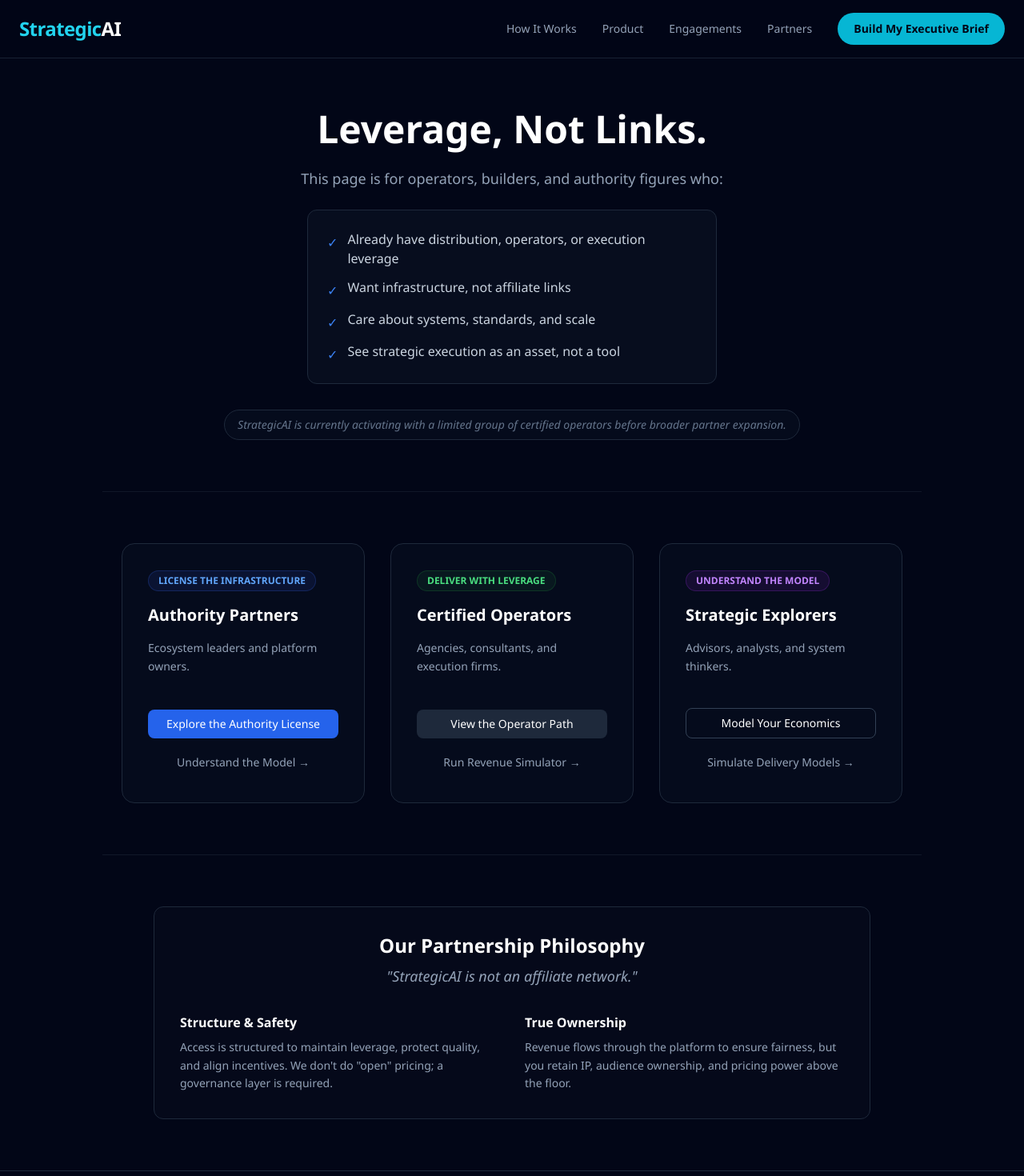
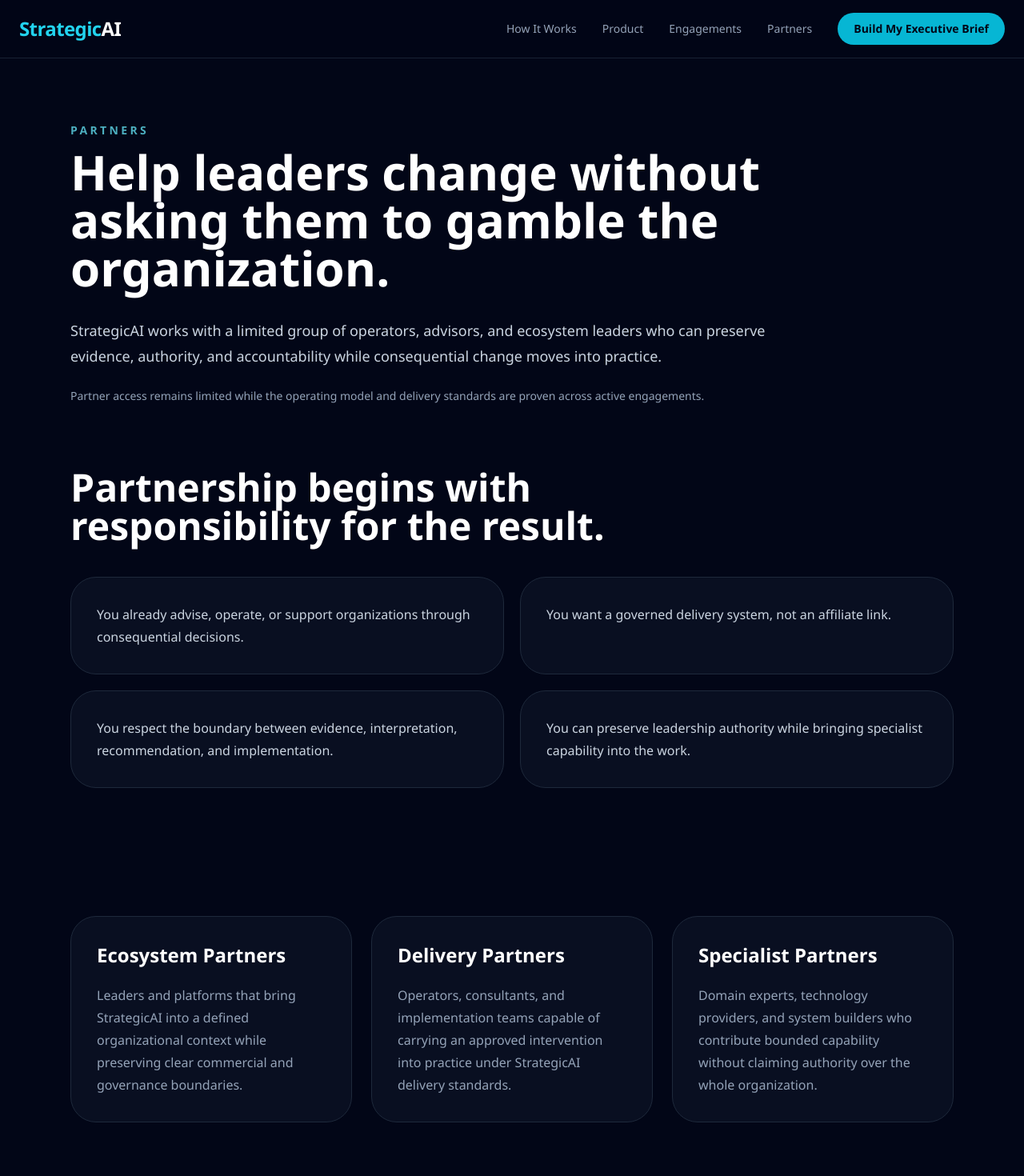
Before and after one commit to tonycamero/strategicai-marketing, a React (Vite) app in the folder frontend/: page /partners in a window 1280 px wide. Shown: the top 1470 px of the page at 80% size. Built offline with nearby package versions, Linux system fonts and the light colour scheme.

Commit message:
feat: refresh governed change narrative

```diff
--- a/frontend/src/components/Footer.tsx
+++ b/frontend/src/components/Footer.tsx
@@ -25,6 +25,7 @@
               <li><Link to="/#how-it-works" className="text-slate-500 hover:text-white transition text-sm">How It Works</Link></li>
               <li><Link to="/product" className="text-slate-500 hover:text-white transition text-sm">Product</Link></li>
               <li><Link to="/pricing#engagements" className="text-slate-500 hover:text-white transition text-sm">Engagements</Link></li>
+              <li><Link to="/partners" className="text-slate-500 hover:text-white transition text-sm">Partners</Link></li>
               <li><a href={buildSignupUrl("footer_executive_brief")} target="_blank" rel="noopener noreferrer" className="text-slate-500 hover:text-white transition text-sm">Build My Executive Brief</a></li>
             </ul>
           </div>
@@ -32,7 +33,7 @@
 
         <div className="pt-8 mt-12 border-t border-slate-800 flex flex-col md:flex-row items-center justify-between gap-6">
           <p className="text-xs text-slate-600">
-            Free reflection first. Diagnostic, roadmap, and execution only after the evidence is clear.
+            Change with clarity, control, and proof.
           </p>
           <p className="text-xs text-slate-600 italic">© {new Date().getFullYear()} StrategicAI. All rights reserved.</p>
         </div>
--- a/frontend/src/pages/public/Partners.tsx
+++ b/frontend/src/pages/public/Partners.tsx
@@ -1,158 +1,68 @@
-import React, { useEffect, useState } from 'react';
-import { Link } from 'react-router-dom';
-import { TrustAgentShell } from '../../trustagent/TrustAgentShell';
-import { ImageViewer } from '../../components/ImageViewer';
-import { usePageMeta } from '../../hooks/usePageMeta';
+import React, { useEffect } from "react";
+import { TrustAgentShell } from "../../trustagent/TrustAgentShell";
+import { usePageMeta } from "../../hooks/usePageMeta";
+import { trackEvent } from "../../lib/analytics";
+import { buildSignupUrl } from "../../lib/signup";
 
-const styles = {
-    h1: "text-4xl md:text-5xl font-bold text-white mb-6 leading-tight",
-    h2: "text-2xl md:text-3xl font-bold text-white mb-6",
-    h3: "text-xl font-bold text-white mb-4",
-    p: "text-lg text-slate-400 mb-6 leading-relaxed",
-    li: "text-slate-300 mb-2 flex items-start gap-2",
-    section: "max-w-5xl mx-auto px-6 py-16 border-b border-slate-800/50 last:border-0",
-    ctaButton: "inline-flex items-center px-6 py-3 rounded-lg bg-blue-600 hover:bg-blue-700 text-white font-medium transition cursor-pointer",
-    secondaryButton: "inline-flex items-center px-6 py-3 rounded-lg border border-slate-600 hover:bg-slate-800 text-white font-medium transition cursor-pointer",
-    imgContainer: "rounded-xl overflow-hidden border border-slate-800 shadow-2xl bg-slate-900/50 cursor-zoom-in hover:border-slate-600 transition-colors group relative",
-    img: "w-full h-auto",
-    zoomHint: "absolute inset-0 flex items-center justify-center bg-black/0 group-hover:bg-black/20 transition-all opacity-0 group-hover:opacity-100 pointer-events-none"
-};
-
-const scrollToTop = () => window.scrollTo(0, 0);
+const sectionClass = "mx-auto max-w-6xl px-6 py-20";
+const cardClass = "rounded-[2rem] border border-slate-800 bg-slate-900/55 p-8";
 
 export default function Partners() {
-    const [selectedImage, setSelectedImage] = useState<string | null>(null);
   usePageMeta({
-        title: "StrategicAI Partners | Limited Partner Motion",
+    title: "StrategicAI Partners | Deliver Governed Organizational Change",
     description:
-            "StrategicAI partner access remains limited while the primary public motion centers on the Executive Brief, Diagnostic, and Roadmap journey.",
+      "StrategicAI works with a limited group of operators, advisors, and ecosystem leaders who help organizations move consequential change with clear boundaries and evidence.",
   });
 
-    useEffect(scrollToTop, []);
+  useEffect(() => window.scrollTo({ top: 0, behavior: "smooth" }), []);
 
   return (
     <div className="min-h-screen bg-slate-950 text-white">
       <main>
-                {/* Section 1: Identity Framing */}
-                <section className={styles.section}>
-                    <div className="text-center max-w-3xl mx-auto">
-                        <h1 className={styles.h1}>Leverage, Not Links.</h1>
-                        <p className={styles.p}>
-                            This page is for operators, builders, and authority figures who:
-                        </p>
-                        <ul className="text-left max-w-lg mx-auto space-y-3 mb-8 bg-slate-900/40 p-6 rounded-xl border border-slate-800">
-                            <li className="flex items-start gap-3">
-                                <span className="text-blue-500 mt-1">✓</span>
-                                <span className="text-slate-300">Already have distribution, operators, or execution leverage</span>
-                            </li>
-                            <li className="flex items-start gap-3">
-                                <span className="text-blue-500 mt-1">✓</span>
-                                <span className="text-slate-300">Want infrastructure, not affiliate links</span>
-                            </li>
-                            <li className="flex items-start gap-3">
-                                <span className="text-blue-500 mt-1">✓</span>
-                                <span className="text-slate-300">Care about systems, standards, and scale</span>
-                            </li>
-                            <li className="flex items-start gap-3">
-                                <span className="text-blue-500 mt-1">✓</span>
-                                <span className="text-slate-300">See strategic execution as an asset, not a tool</span>
-                            </li>
-                        </ul>
-                        <p className="text-sm text-slate-500 italic px-4 py-2 border border-slate-800 rounded-full inline-block bg-slate-900/30">
-                            StrategicAI is currently activating with a limited group of certified operators before broader partner expansion.
-                        </p>
+        <section className={sectionClass}>
+          <div className="max-w-4xl">
+            <p className="mb-3 text-sm font-semibold uppercase tracking-[0.24em] text-cyan-300/75">Partners</p>
+            <h1 className="text-4xl font-semibold leading-tight md:text-6xl">Help leaders change without asking them to gamble the organization.</h1>
+            <p className="mt-8 text-lg leading-8 text-slate-300">StrategicAI works with a limited group of operators, advisors, and ecosystem leaders who can preserve evidence, authority, and accountability while consequential change moves into practice.</p>
+            <p className="mt-6 text-sm text-slate-400">Partner access remains limited while the operating model and delivery standards are proven across active engagements.</p>
           </div>
         </section>
 
-                {/* Section 2: Three Partner Archetypes */}
-                <section className={styles.section}>
-                    <div className="grid md:grid-cols-3 gap-8">
-                        {/* Authority Partners */}
-                        <div className="bg-slate-900/30 p-8 rounded-2xl border border-slate-800 hover:border-blue-500/30 transition-all flex flex-col">
-                            <div className="mb-6">
-                                <span className="inline-block px-3 py-1 rounded-full bg-blue-900/20 text-blue-400 text-xs font-bold border border-blue-900/50 mb-4">LICENSE THE INFRASTRUCTURE</span>
-                                <h3 className={styles.h3}>Authority Partners</h3>
-                                <p className="text-slate-400 text-sm leading-relaxed mb-4">
-                                    Ecosystem leaders and platform owners.
-                                </p>
+        <section className={`${sectionClass} pt-0`}>
+          <h2 className="max-w-3xl text-3xl font-semibold md:text-5xl">Partnership begins with responsibility for the result.</h2>
+          <div className="mt-10 grid gap-5 md:grid-cols-2">
+            {["You already advise, operate, or support organizations through consequential decisions.", "You want a governed delivery system, not an affiliate link.", "You respect the boundary between evidence, interpretation, recommendation, and implementation.", "You can preserve leadership authority while bringing specialist capability into the work."].map((item) => <div key={item} className={cardClass}><p className="leading-7 text-slate-300">{item}</p></div>)}
           </div>
-                            <div className="mt-auto space-y-3">
-                                <Link to="/authority-partner" className="block text-center bg-blue-600 hover:bg-blue-700 text-white py-2 rounded-lg text-sm font-medium transition cursor-pointer">
-                                    Explore the Authority License
-                                </Link>
-                                <Link to="/authority-economics" className="block text-center text-slate-400 hover:text-white py-2 text-sm transition cursor-pointer">
-                                    Understand the Model →
-                                </Link>
+        </section>
+
+        <section className={sectionClass}>
+          <div className="grid gap-6 md:grid-cols-3">
+            {[
+              ["Ecosystem Partners", "Leaders and platforms that bring StrategicAI into a defined organizational context while preserving clear commercial and governance boundaries."],
+              ["Delivery Partners", "Operators, consultants, and implementation teams capable of carrying an approved intervention into practice under StrategicAI delivery standards."],
+              ["Specialist Partners", "Domain experts, technology providers, and system builders who contribute bounded capability without claiming authority over the whole organization."],
+            ].map(([title, body]) => <div key={title} className={cardClass}><h2 className="text-2xl font-semibold">{title}</h2><p className="mt-5 leading-7 text-slate-400">{body}</p></div>)}
           </div>
-                        </div>
+        </section>
 
-                        {/* Execution Partners */}
-                        <div className="bg-slate-900/30 p-8 rounded-2xl border border-slate-800 hover:border-green-500/30 transition-all flex flex-col">
-                            <div className="mb-6">
-                                <span className="inline-block px-3 py-1 rounded-full bg-green-900/20 text-green-400 text-xs font-bold border border-green-900/50 mb-4">DELIVER WITH LEVERAGE</span>
-                                <h3 className={styles.h3}>Certified Operators</h3>
-                                <p className="text-slate-400 text-sm leading-relaxed mb-4">
-                                    Agencies, consultants, and execution firms.
-                                </p>
-                            </div>
-                            <div className="mt-auto space-y-3">
-                                <Link to="/certified-operator" className="block text-center bg-slate-800 hover:bg-slate-700 text-white py-2 rounded-lg text-sm font-medium transition cursor-pointer">
-                                    View the Operator Path
-                                </Link>
-                                <Link to="/partner-revenue-simulator" className="block text-center text-slate-400 hover:text-white py-2 text-sm transition cursor-pointer">
-                                    Run Revenue Simulator →
-                                </Link>
-                            </div>
-                        </div>
-
-                        {/* Strategic / Exploratory */}
-                        <div className="bg-slate-900/30 p-8 rounded-2xl border border-slate-800 hover:border-purple-500/30 transition-all flex flex-col">
-                            <div className="mb-6">
-                                <span className="inline-block px-3 py-1 rounded-full bg-purple-900/20 text-purple-400 text-xs font-bold border border-purple-900/50 mb-4">UNDERSTAND THE MODEL</span>
-                                <h3 className={styles.h3}>Strategic Explorers</h3>
-                                <p className="text-slate-400 text-sm leading-relaxed mb-4">
-                                    Advisors, analysts, and system thinkers.
-                                </p>
-                            </div>
-                            <div className="mt-auto space-y-3">
-                                <Link to="/authority-economics" className="block text-center border border-slate-700 hover:bg-slate-800 text-white py-2 rounded-lg text-sm font-medium transition cursor-pointer">
-                                    Model Your Economics
-                                </Link>
-                                <Link to="/partner-revenue-simulator" className="block text-center text-slate-400 hover:text-white py-2 text-sm transition cursor-pointer">
-                                    Simulate Delivery Models →
-                                </Link>
-                            </div>
+        <section className={sectionClass}>
+          <div className={cardClass}>
+            <h2 className="text-3xl font-semibold md:text-5xl">Leverage requires boundaries.</h2>
+            <div className="mt-8 grid gap-4 text-lg text-slate-300 md:grid-cols-2">
+              {["Evidence before prescription.", "Authority before action.", "Scope before automation.", "Receipts before outcome claims.", "Accountable leadership remains accountable."].map((item) => <p key={item}>{item}</p>)}
             </div>
           </div>
         </section>
 
-                {/* Section 3: Explicit Partnership Philosophy */}
-                <section className={styles.section}>
-                    <div className="bg-slate-900/20 border border-slate-800 rounded-xl p-8 max-w-4xl mx-auto">
-                        <div className="text-center mb-8">
-                            <h2 className="text-2xl font-bold text-white mb-2">Our Partnership Philosophy</h2>
-                            <p className="text-lg text-slate-400 italic">"StrategicAI is not an affiliate network."</p>
-                        </div>
-                        <div className="grid md:grid-cols-2 gap-8">
-                            <div>
-                                <h4 className="font-bold text-white mb-2">Structure & Safety</h4>
-                                <p className="text-slate-400 text-sm leading-relaxed">
-                                    Access is structured to maintain leverage, protect quality, and align incentives. We don't do "open" pricing; a governance layer is required.
-                                </p>
-                            </div>
-                            <div>
-                                <h4 className="font-bold text-white mb-2">True Ownership</h4>
-                                <p className="text-slate-400 text-sm leading-relaxed">
-                                    Revenue flows through the platform to ensure fairness, but you retain IP, audience ownership, and pricing power above the floor.
-                                </p>
-                            </div>
-                        </div>
+        <section className={sectionClass}>
+          <div className={`${cardClass} text-center`}>
+            <h2 className="text-3xl font-semibold md:text-5xl">Experience the model before you carry it to others.</h2>
+            <p className="mx-auto mt-6 max-w-3xl text-lg leading-8 text-slate-300">Begin with the Executive Brief and experience the same evidence, participation, and artifact boundaries your clients or ecosystem would encounter.</p>
+            <a href={buildSignupUrl("partners_executive_brief")} target="_blank" rel="noopener noreferrer" onClick={() => trackEvent("executive_brief_cta_click", { source: "partners" })} className="mt-10 inline-flex rounded-full bg-cyan-400 px-6 py-3 font-semibold text-slate-950 transition hover:bg-cyan-300">Build My Executive Brief</a>
           </div>
         </section>
       </main>
-
       <TrustAgentShell enabled={true} mode="public" />
-            <ImageViewer isOpen={!!selectedImage} src={selectedImage} onClose={() => setSelectedImage(null)} />
     </div>
   );
 }
```
Also changed, not shown: frontend/index.html (+9 -9 lines), frontend/src/pages/public/AlternateHomePage.tsx (+30 -35 lines), frontend/src/pages/public/Pricing.tsx (+11 -13 lines), frontend/src/pages/public/Product.tsx (+10 -13 lines). Lines whose indentation alone changed are shown as unchanged.
